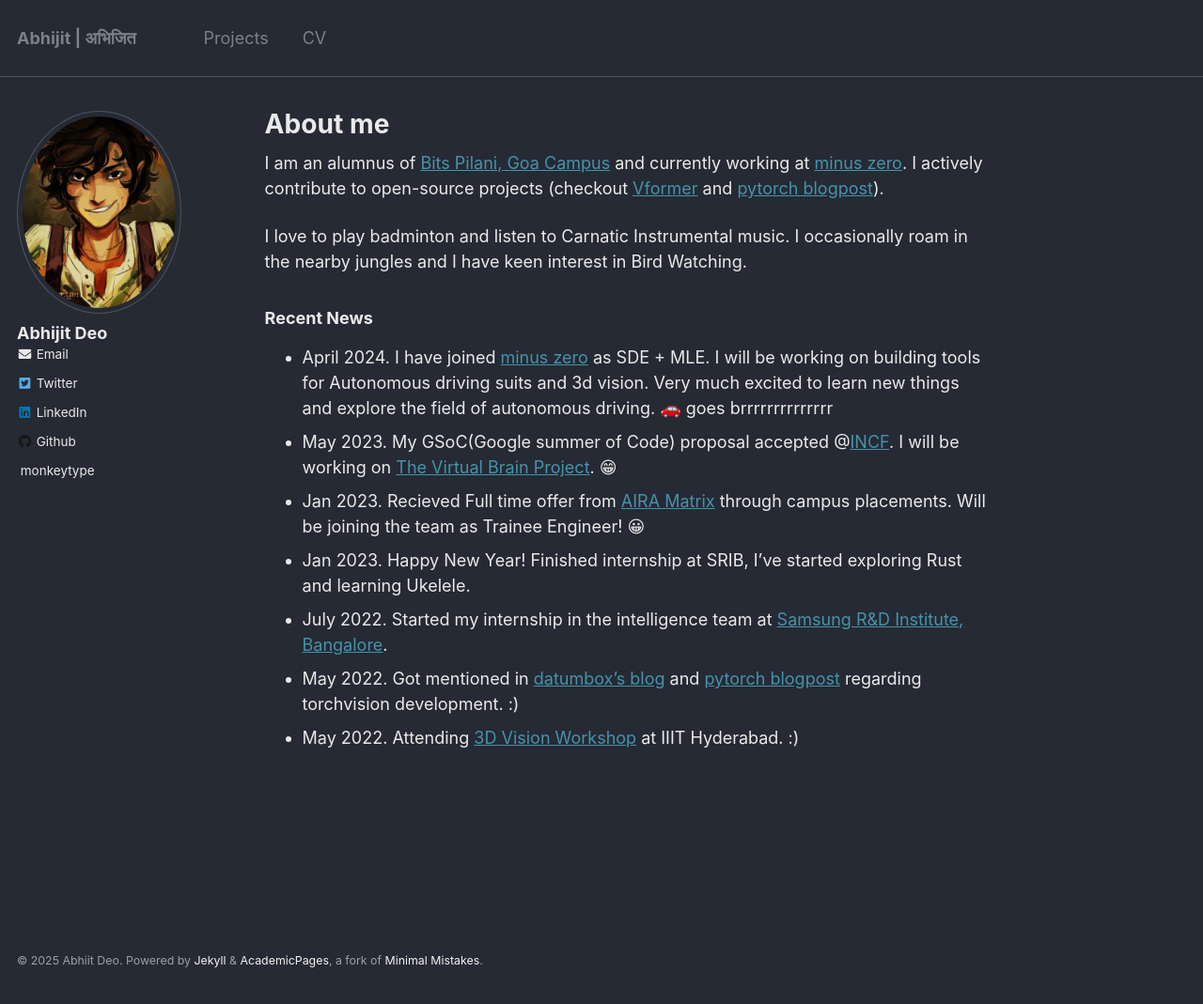
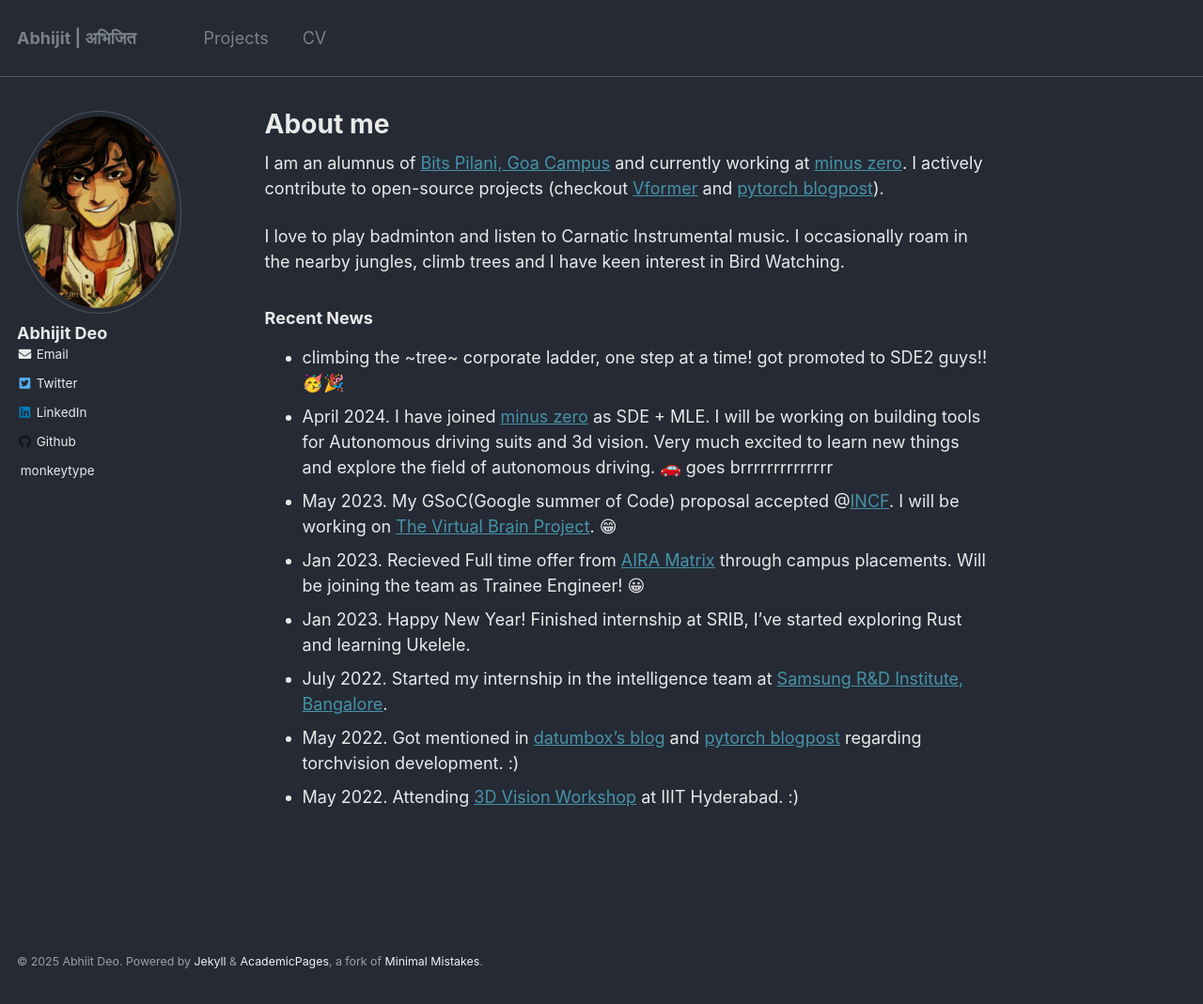
Before and after one commit to abhi-glitchhg/abhi-glitchhg.github.io, a Jekyll site: the page built from _pages/about.md, in a window 1280 px wide and 1069 px high. Shown: the whole window at 94% size. Built offline with Jekyll 4.4.1, drawn with Linux system fonts in a browser that asks for light colours.

Commit message:
Update about.md

```diff
--- a/_pages/about.md
+++ b/_pages/about.md
@@ -10,7 +10,7 @@ redirect_from:
 
 I am an alumnus of [Bits Pilani, Goa Campus](https://www.bits-pilani.ac.in/Goa/) and currently working at [minus zero](https://minuszero.ai/). I actively contribute to open-source projects (checkout [Vformer](github.com/sforAiDl/vformer) and [pytorch blogpost](https://pytorch.org/blog/pytorch-1.12-new-library-releases/#new-augmentations-layers-and-losses)).
 
-I love to play badminton and listen to Carnatic Instrumental music. I occasionally roam in the nearby jungles and I have keen interest in Bird Watching.
+I love to play badminton and listen to Carnatic Instrumental music. I occasionally roam in the nearby jungles, climb trees and I have keen interest in Bird Watching.
 
 
 
@@ -20,6 +20,7 @@ I love to play badminton and listen to Carnatic Instrumental music. I occasional
 
 
 ### Recent News
+* climbing the ~tree~ corporate ladder, one step at a time! got promoted to SDE2 guys!! 🥳🎉
 * April 2024. I have joined [minus zero](https://www.minuszero.ai/) as SDE + MLE. I will be working on building tools for Autonomous driving suits and 3d vision. Very much excited to learn new things and explore the field of autonomous driving. 🚗 goes brrrrrrrrrrrrrr
 * May 2023. My GSoC(Google summer of Code) proposal accepted @[INCF](https://www.incf.org/). I will be working on [The Virtual Brain Project](https://www.thevirtualbrain.org/tvb/). 😁
 * Jan 2023. Recieved Full time offer from [AIRA Matrix](https://airamatrix.com/) through campus placements. Will be joining the team as Trainee Engineer! 😀
```
Also changed, not shown: other parts of _pages/about.md (+1 -1 lines).
